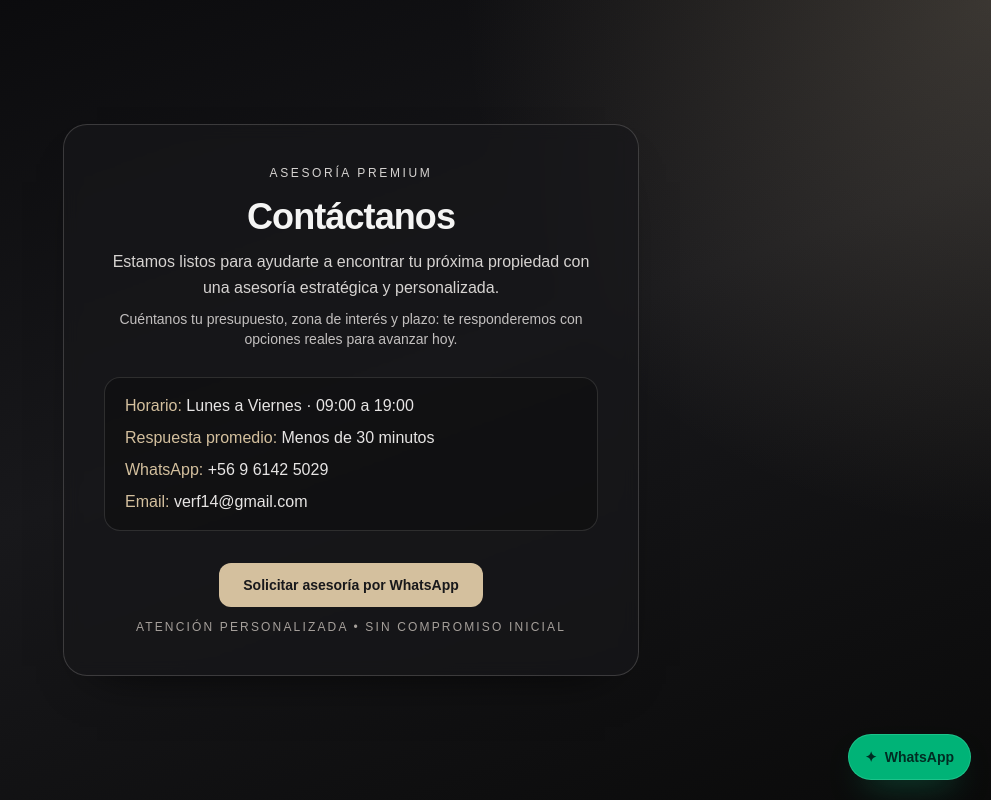
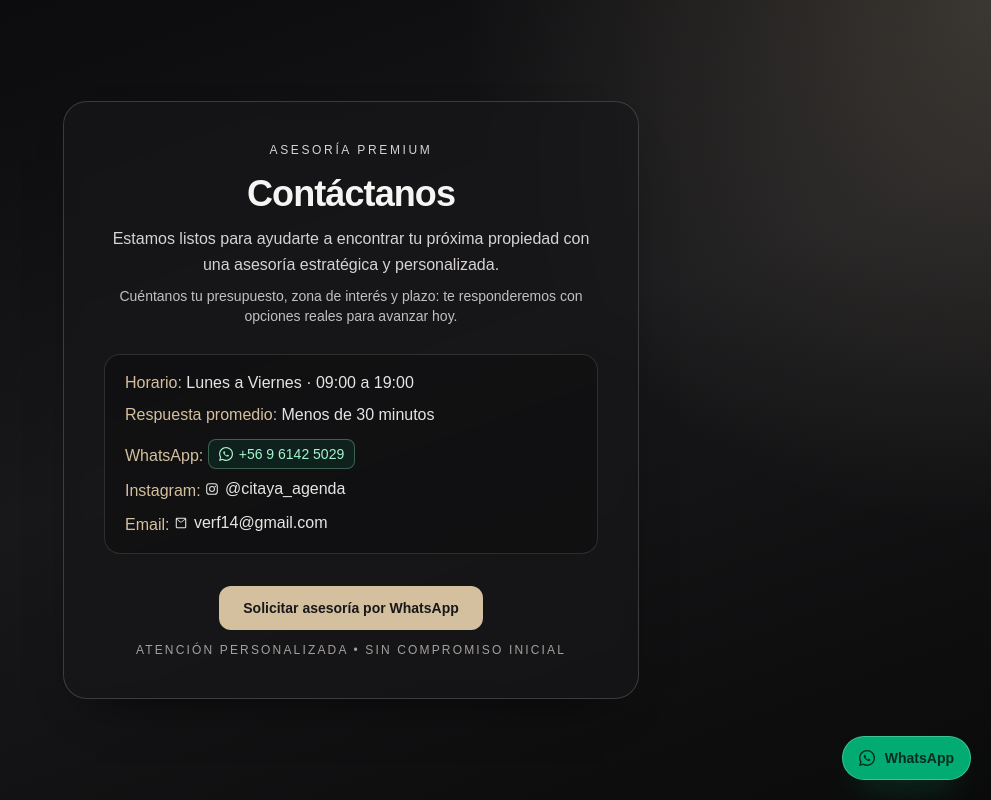
Before and after one commit to verf2390/citaya-agendas, a Next.js app: page /inmo-demo/contacto in a window 1280 px wide. Shown: the whole page, without its empty margins (289-1280 px from the left). Built offline with nearby package versions, Linux system fonts and the light colour scheme.

Commit message:
Mejora UX de enlaces de contacto en inmo demo

```diff
--- a/app/inmo-demo/contacto/page.tsx
+++ b/app/inmo-demo/contacto/page.tsx
@@ -18,11 +18,46 @@ export default function ContactoPage() {
           <p className="mt-2">
             <span className="font-medium text-[#d4c09e]">Respuesta promedio:</span> Menos de 30 minutos
           </p>
-          <p className="mt-2">
-            <span className="font-medium text-[#d4c09e]">WhatsApp:</span> +56 9 6142 5029
+          <p className="mt-3">
+            <span className="font-medium text-[#d4c09e]">WhatsApp:</span>{" "}
+            <a
+              href="https://wa.me/56961425029"
+              target="_blank"
+              rel="noreferrer"
+              className="inline-flex items-center gap-1.5 rounded-lg border border-emerald-200/30 bg-emerald-500/10 px-2.5 py-1 text-sm font-medium text-emerald-200 transition-all duration-200 hover:border-emerald-200/45 hover:bg-emerald-500/20"
+            >
+              <svg aria-hidden="true" viewBox="0 0 24 24" className="h-3.5 w-3.5 fill-current">
+                <path d="M16.75 13.96c-.25-.13-1.47-.72-1.7-.81-.23-.08-.39-.13-.55.13s-.64.81-.78.98c-.14.17-.29.19-.54.06a6.86 6.86 0 0 1-2.02-1.24 7.62 7.62 0 0 1-1.4-1.74c-.15-.25-.02-.38.11-.5.11-.11.25-.28.38-.42.12-.14.17-.25.25-.42.08-.17.04-.31-.02-.44-.06-.13-.55-1.33-.76-1.82-.2-.48-.4-.42-.55-.43h-.47c-.16 0-.42.06-.64.31-.22.25-.84.82-.84 1.98 0 1.17.86 2.3.98 2.46.12.17 1.7 2.59 4.11 3.63 2.41 1.04 2.41.69 2.84.65.43-.04 1.39-.57 1.58-1.12.2-.55.2-1.02.14-1.12-.06-.11-.23-.17-.48-.3Z" />
+                <path d="M20.52 3.48A11.9 11.9 0 0 0 12.06 0C5.48 0 .14 5.33.14 11.91c0 2.1.55 4.16 1.6 5.97L0 24l6.3-1.65a11.86 11.86 0 0 0 5.76 1.47h.01c6.58 0 11.92-5.34 11.92-11.91 0-3.18-1.24-6.16-3.47-8.43ZM12.07 21.8h-.01a9.9 9.9 0 0 1-5.04-1.38l-.36-.22-3.74.98 1-3.65-.24-.38a9.86 9.86 0 0 1-1.51-5.24c0-5.46 4.44-9.89 9.9-9.89 2.64 0 5.12 1.03 6.98 2.9a9.82 9.82 0 0 1 2.9 6.99c0 5.46-4.45 9.89-9.9 9.89Z" />
+              </svg>
+              +56 9 6142 5029
+            </a>
           </p>
           <p className="mt-2">
-            <span className="font-medium text-[#d4c09e]">Email:</span> verf14@gmail.com
+            <span className="font-medium text-[#d4c09e]">Instagram:</span>{" "}
+            <a
+              href="https://instagram.com/citaya_agenda"
+              target="_blank"
+              rel="noreferrer"
+              className="inline-flex items-center gap-1.5 text-stone-200 transition-colors duration-200 hover:text-[#d4c09e]"
+            >
+              <svg aria-hidden="true" viewBox="0 0 24 24" className="h-3.5 w-3.5 fill-current">
+                <path d="M7.75 2h8.5A5.75 5.75 0 0 1 22 7.75v8.5A5.75 5.75 0 0 1 16.25 22h-8.5A5.75 5.75 0 0 1 2 16.25v-8.5A5.75 5.75 0 0 1 7.75 2Zm8.5 1.8h-8.5A3.95 3.95 0 0 0 3.8 7.75v8.5a3.95 3.95 0 0 0 3.95 3.95h8.5a3.95 3.95 0 0 0 3.95-3.95v-8.5a3.95 3.95 0 0 0-3.95-3.95Zm-4.25 3.1a5.1 5.1 0 1 1 0 10.2 5.1 5.1 0 0 1 0-10.2Zm0 1.8a3.3 3.3 0 1 0 0 6.6 3.3 3.3 0 0 0 0-6.6Zm5.7-2.16a1.2 1.2 0 1 1 0 2.4 1.2 1.2 0 0 1 0-2.4Z" />
+              </svg>
+              @citaya_agenda
+            </a>
+          </p>
+          <p className="mt-2">
+            <span className="font-medium text-[#d4c09e]">Email:</span>{" "}
+            <a
+              href="mailto:verf14@gmail.com"
+              className="inline-flex items-center gap-1.5 text-stone-200 transition-colors duration-200 hover:text-[#d4c09e]"
+            >
+              <svg aria-hidden="true" viewBox="0 0 24 24" className="h-3.5 w-3.5 fill-current">
+                <path d="M3 5.25A2.25 2.25 0 0 1 5.25 3h13.5A2.25 2.25 0 0 1 21 5.25v13.5A2.25 2.25 0 0 1 18.75 21H5.25A2.25 2.25 0 0 1 3 18.75V5.25Zm2.07-.45 6.53 5.22a.63.63 0 0 0 .8 0l6.53-5.22H5.07Zm14.13 1.14-5.95 4.75a2.43 2.43 0 0 1-3.03 0L4.8 5.94v12.81c0 .25.2.45.45.45h13.5c.25 0 .45-.2.45-.45V5.94Z" />
+              </svg>
+              verf14@gmail.com
+            </a>
           </p>
         </div>
 
@@ -44,10 +79,13 @@ export default function ContactoPage() {
         target="_blank"
         rel="noreferrer"
         aria-label="Contactar por WhatsApp"
-        className="fixed bottom-4 right-4 z-50 inline-flex min-h-11 items-center gap-2 rounded-full border border-emerald-300/30 bg-emerald-500/95 px-3.5 py-2.5 text-sm font-semibold text-emerald-950 shadow-[0_16px_35px_-18px_rgba(16,185,129,0.8)] backdrop-blur-sm transition-all duration-200 hover:-translate-y-0.5 hover:bg-emerald-400 sm:bottom-5 sm:right-5 sm:px-4 sm:py-3"
+        className="fixed bottom-4 right-4 z-50 inline-flex min-h-11 items-center gap-2.5 rounded-full border border-emerald-200/35 bg-emerald-500/90 px-4 py-2.5 text-sm font-semibold text-emerald-950 shadow-[0_16px_35px_-18px_rgba(16,185,129,0.72)] backdrop-blur-sm transition-all duration-200 hover:-translate-y-0.5 hover:bg-emerald-400/95 sm:bottom-5 sm:right-5 sm:px-4 sm:py-2.5"
       >
-        <span aria-hidden="true">✦</span>
-        WhatsApp
+        <svg aria-hidden="true" viewBox="0 0 24 24" className="h-4 w-4 shrink-0 fill-current">
+          <path d="M16.75 13.96c-.25-.13-1.47-.72-1.7-.81-.23-.08-.39-.13-.55.13s-.64.81-.78.98c-.14.17-.29.19-.54.06a6.86 6.86 0 0 1-2.02-1.24 7.62 7.62 0 0 1-1.4-1.74c-.15-.25-.02-.38.11-.5.11-.11.25-.28.38-.42.12-.14.17-.25.25-.42.08-.17.04-.31-.02-.44-.06-.13-.55-1.33-.76-1.82-.2-.48-.4-.42-.55-.43h-.47c-.16 0-.42.06-.64.31-.22.25-.84.82-.84 1.98 0 1.17.86 2.3.98 2.46.12.17 1.7 2.59 4.11 3.63 2.41 1.04 2.41.69 2.84.65.43-.04 1.39-.57 1.58-1.12.2-.55.2-1.02.14-1.12-.06-.11-.23-.17-.48-.3Z" />
+          <path d="M20.52 3.48A11.9 11.9 0 0 0 12.06 0C5.48 0 .14 5.33.14 11.91c0 2.1.55 4.16 1.6 5.97L0 24l6.3-1.65a11.86 11.86 0 0 0 5.76 1.47h.01c6.58 0 11.92-5.34 11.92-11.91 0-3.18-1.24-6.16-3.47-8.43ZM12.07 21.8h-.01a9.9 9.9 0 0 1-5.04-1.38l-.36-.22-3.74.98 1-3.65-.24-.38a9.86 9.86 0 0 1-1.51-5.24c0-5.46 4.44-9.89 9.9-9.89 2.64 0 5.12 1.03 6.98 2.9a9.82 9.82 0 0 1 2.9 6.99c0 5.46-4.45 9.89-9.9 9.89Z" />
+        </svg>
+        <span>WhatsApp</span>
       </a>
     </main>
   );
```
